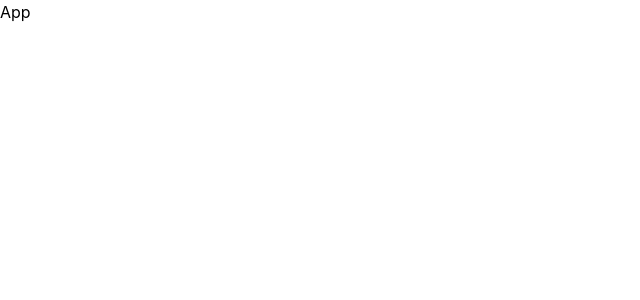
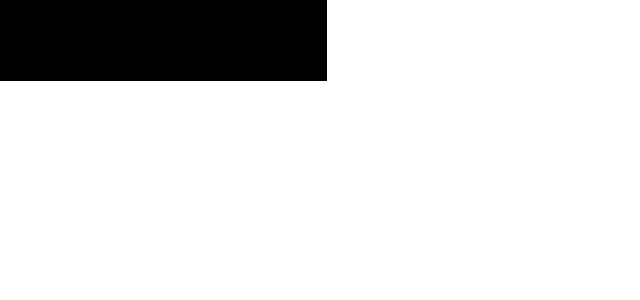
Before and after one commit to athenaa-02/react_Group32_2025, a React (Vite) app in the folder devjobs/: page / in a window 1280 px wide. Shown: the top 300 px of the page, without its empty margins (0-640 px from the left). Built offline with nearby package versions, Linux system fonts and the light colour scheme.

Commit message:
fetch jobs

```diff
--- a/devjobs/src/App.jsx
+++ b/devjobs/src/App.jsx
@@ -1,7 +1,11 @@
 import React from 'react'
+import Jobs from './pages/Jobs'
+
 
 export default function App() {
   return (
-    <div>App</div>
+    <>
+    <Jobs></Jobs>
+    </>
   )
 }
--- a/devjobs/src/components/Card.jsx
+++ b/devjobs/src/components/Card.jsx
@@ -1,9 +1,11 @@
-import React from 'react'
+import React from "react";
 
 function Card() {
   return (
-    <div>Card</div>
-  )
+    <>
+      <div className="bg-black w-81.75 pl-8 pt-12.25 pb-8"></div>
+    </>
+  );
 }
 
-export default Card
+export default Card;
--- a/devjobs/src/components/Header.jsx
+++ b/devjobs/src/components/Header.jsx
@@ -2,7 +2,9 @@ import React from 'react'
 
 function Header() {
   return (
-    <div>Header</div>
+   <>
+
+   </>
   )
 }
 
--- a/devjobs/src/pages/JobDetails.jsx
+++ b/devjobs/src/pages/JobDetails.jsx
@@ -1,8 +1,13 @@
 import React from 'react'
 
+
+
 function JobDetails() {
+
+
   return (
-    <div>JobDetails</div>
+   <>
+   </>
   )
 }
 
--- a/devjobs/src/pages/Jobs.jsx
+++ b/devjobs/src/pages/Jobs.jsx
@@ -1,8 +1,14 @@
 import React from 'react'
+import Card from '../components/Card'
+import  data from '../data/data'
 
 function jobs() {
+    console.log(data)
   return (
-    <div>jobs</div>
+    <>
+    <Card></Card>
+    </>
+
   )
 }
 
```
